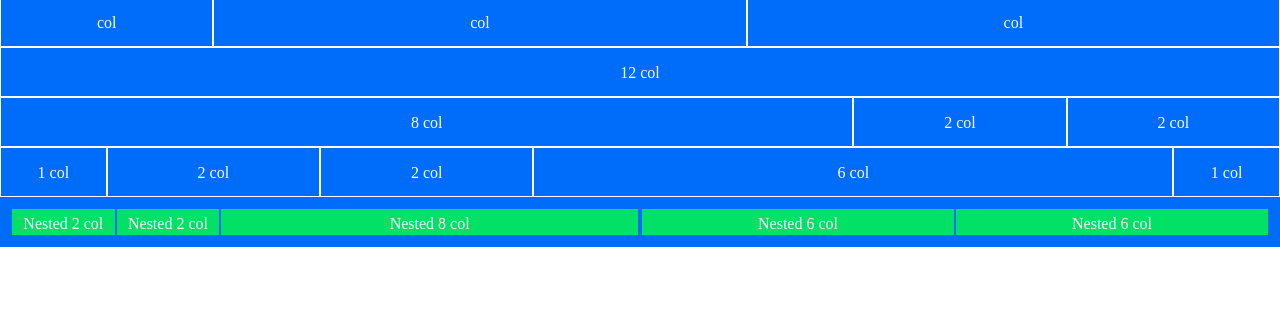
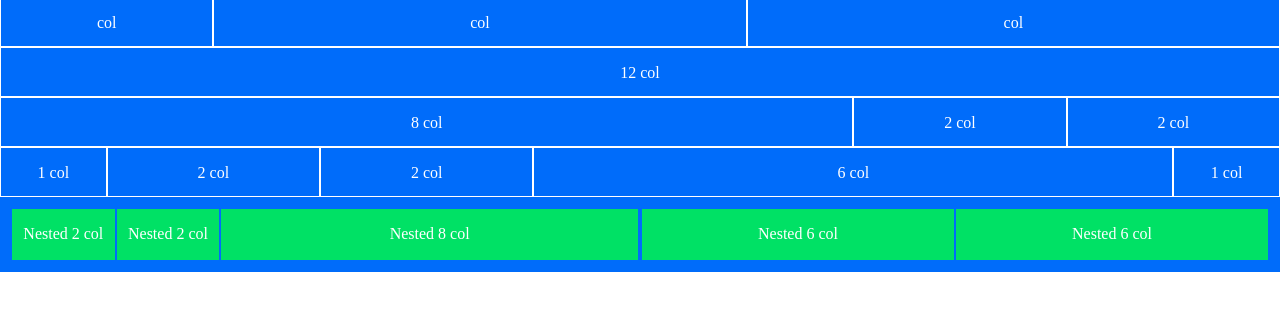
Before and after one commit to VitoMars/html-css-12bool, a plain HTML site: page index.html in a window 1280 px wide. Shown: the part 90-400 px from the top of the page. Drawn offline with Linux system fonts and the light colour scheme.

Commit message:
Migliorie riga nested

```diff
--- a/css/style.css
+++ b/css/style.css
@@ -18,13 +18,12 @@
 }
 
 .row .row {
+  height: 75px;
   padding: 10px;
+  width: 100%;
 }
 
 .row .row [class*="col-"] {
   background-color: #00e165;
   border: 1px solid #006cfa;
-  text-align: center;
-  line-height: 30px;
-  vertical-align: middle;
 }
```
